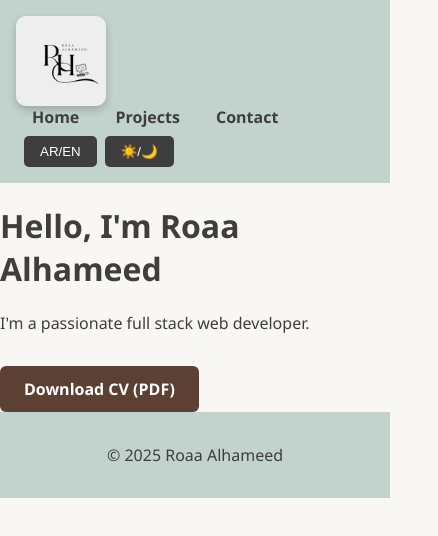
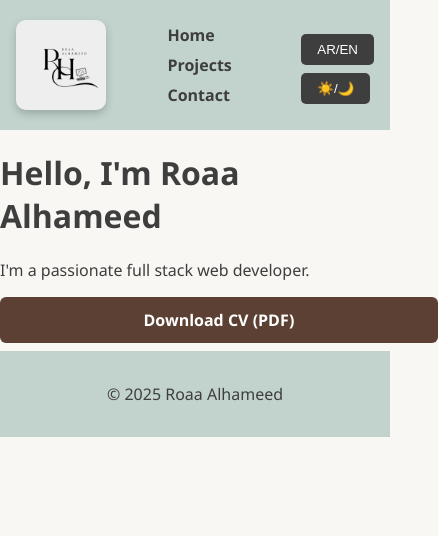
Before and after one commit to roaasultan/roaa, a plain HTML site: page index.html in a window 390 px wide. Shown: the whole page, 438 px wide, since content can reach past the window. Drawn offline with Linux system fonts and the light colour scheme.

Commit message:
style.css

```diff
--- a/style.css
+++ b/style.css
@@ -149,3 +149,33 @@ footer {
   background: #c2d3cd;
   color: #3e3e3e;
 }
+
+/* === الحاوية العامة لتوسيط المحتوى === */
+.container {
+  width: 90%;
+  max-width: 1200px;
+  margin: auto;
+}
+
+/* === responsive tweaks === */
+@media (max-width: 768px) {
+  .controls {
+    flex-direction: column;
+    align-items: flex-start;
+    gap: 0.5rem;
+  }
+
+  nav a {
+    display: block;
+    margin: 0.5rem 0;
+  }
+
+  .pdf-btn,
+  .email-btn,
+  .call-btn {
+    display: block;
+    width: 100%;
+    margin: 0.5rem 0;
+    text-align: center;
+  }
+}
```
